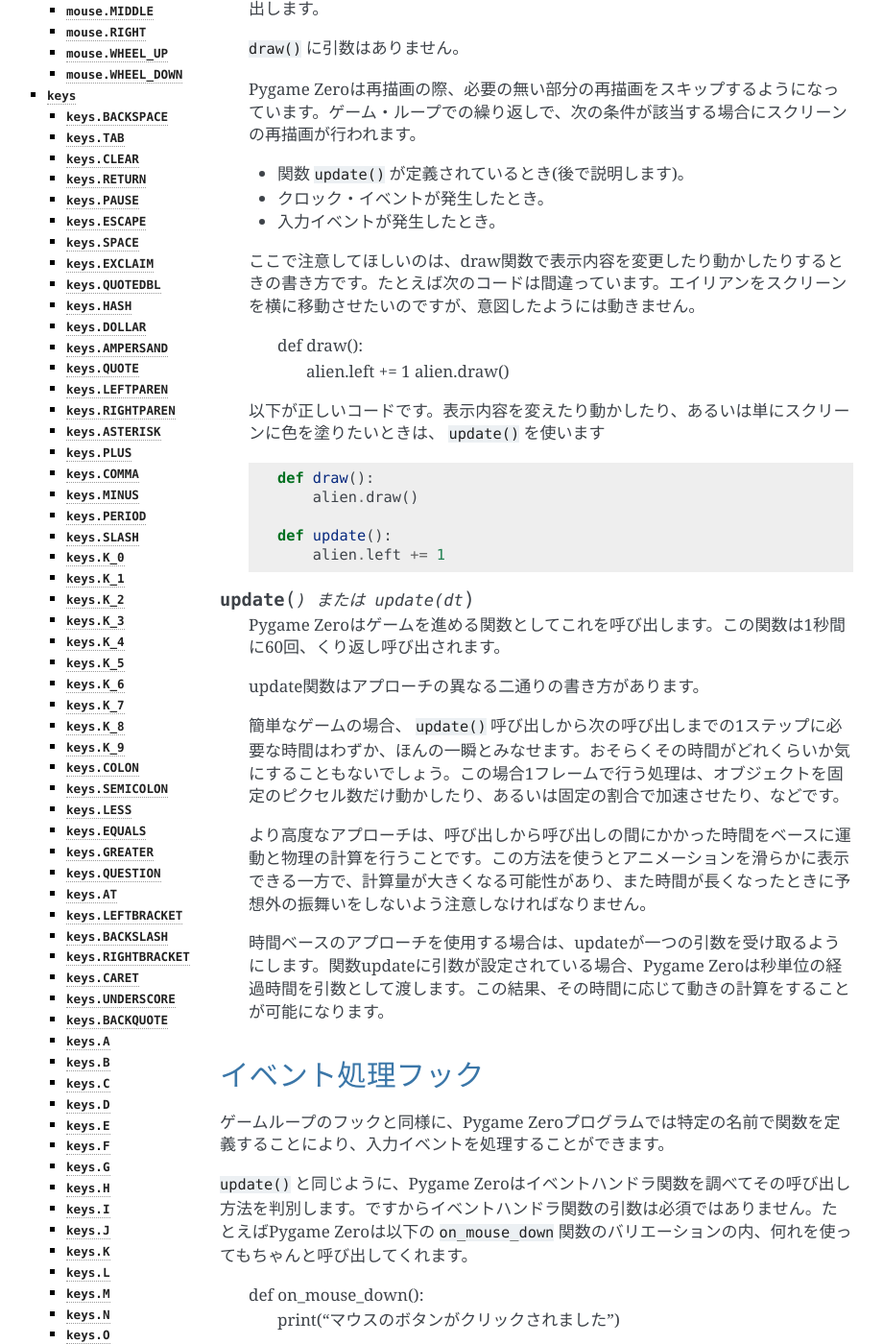
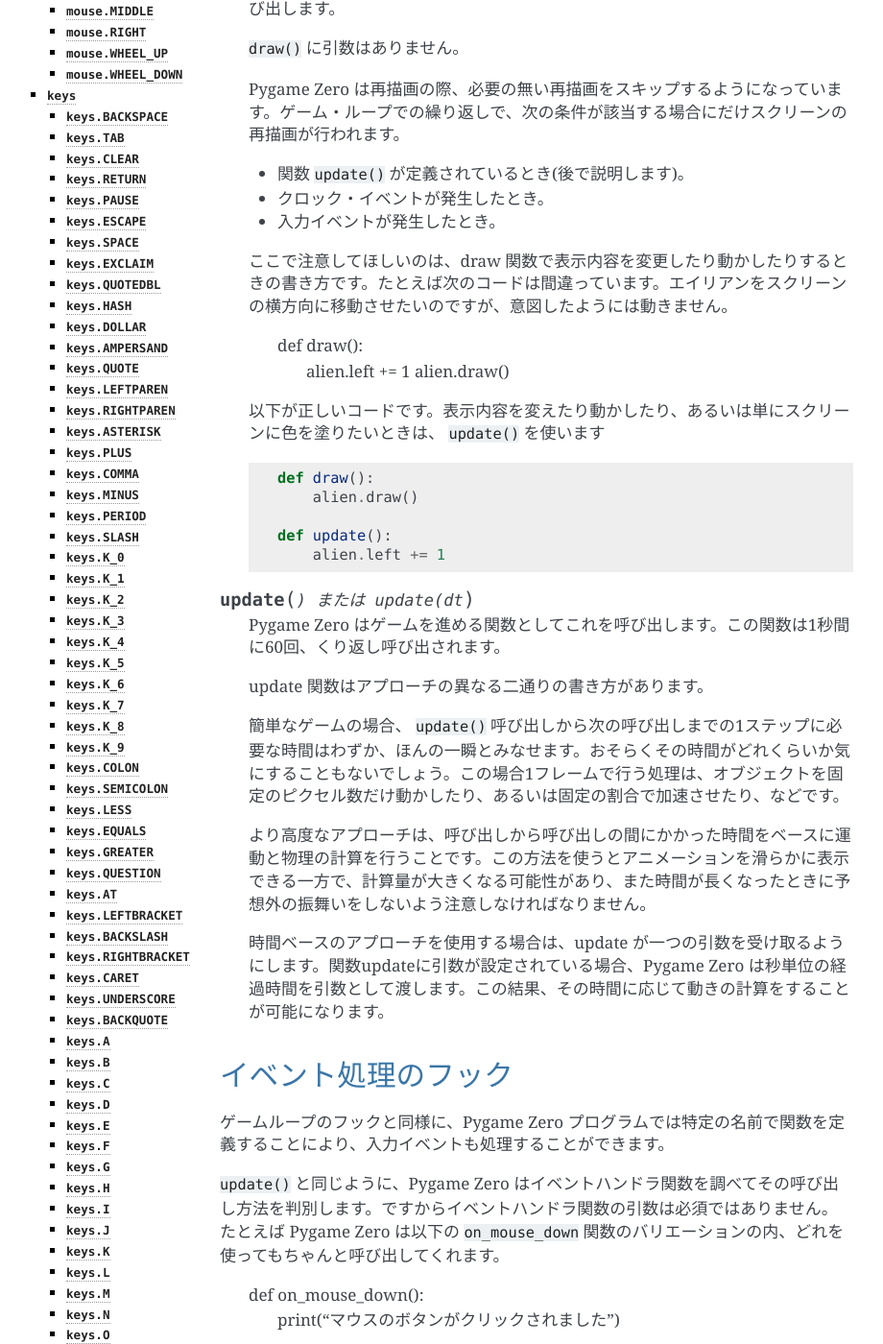
Before and after one commit to yasusii/pgzero-japanese, a Sphinx documentation site: the page built from doc/hooks.rst, in a window 1280 px wide and 1400 px high, scrolled down 540 px. Shown: the whole window at 96% size, without its empty margins (191-1111 px from the left). Built offline with Sphinx 7.4.7, drawn with Linux system fonts in a browser that asks for light colours; pages that are not in the unit, such as notebooks, are missing from menus; some of the changed text lies outside the part shown.

Commit message:
Some tweaks to documentation

```diff
--- a/doc/builtins.rst
+++ b/doc/builtins.rst
@@ -261,8 +261,7 @@
 
 組込みオブジェクト ``music`` は  ``music/`` ディレクトリに置かれた音楽を再生するための手段を提供します。(``images/`` や ``sounds/`` が存在する場合も並行で利用可能です)
 
-Music を使った場合、音楽データは少しずつロードされるため、 ``sounds`` で長い音楽を
-再生したときに発生する問題を回避できます。
+Music を使った場合、音楽データは少しずつロードされるため、 ``sounds`` で長い音楽を再生したときに発生する問題を回避できます。
 
 もうひとつ、サウンドシステムと異なる点は、一度にひとつのトラックしか再生できないことです。もし何か再生中に別のトラックを再生すると、前に再生していたトラックは自動的に停止します。
 
--- a/doc/hooks.rst
+++ b/doc/hooks.rst
@@ -13,21 +13,21 @@
         update()
         draw()
 
-入力処理は複雑ですが、Pygame Zeroを使うと ``update()`` と ``draw()`` という関数を定義するだけでゲームが書けます。
+入力処理は複雑ですが、Pygame Zero を使うと ``update()`` と ``draw()`` という関数を定義するだけでゲームが書けます。
 
 .. function:: draw()
 
-    ゲームのスクリーンを再描画する必要があるとき、Pygame Zeroはこの関数を呼び出します。
+    ゲームのスクリーンを再描画する必要があるとき、Pygame Zero はこの関数を呼び出します。
 
     ``draw()`` に引数はありません。
 
-    Pygame Zeroは再描画の際、必要の無い部分の再描画をスキップするようになっています。ゲーム・ループでの繰り返しで、次の条件が該当する場合にスクリーンの再描画が行われます。
+    Pygame Zero は再描画の際、必要の無い再描画をスキップするようになっています。ゲーム・ループでの繰り返しで、次の条件が該当する場合にだけスクリーンの再描画が行われます。
 
     * 関数 ``update()`` が定義されているとき(後で説明します)。
     * クロック・イベントが発生したとき。
     * 入力イベントが発生したとき。
 
-    ここで注意してほしいのは、draw関数で表示内容を変更したり動かしたりするときの書き方です。たとえば次のコードは間違っています。エイリアンをスクリーンを横に移動させたいのですが、意図したようには動きません。
+    ここで注意してほしいのは、draw 関数で表示内容を変更したり動かしたりするときの書き方です。たとえば次のコードは間違っています。エイリアンをスクリーンの横方向に移動させたいのですが、意図したようには動きません。
 
         def draw():
             alien.left += 1
@@ -43,23 +43,23 @@
 
 .. function:: update() または update(dt)
 
-    Pygame Zeroはゲームを進める関数としてこれを呼び出します。この関数は1秒間に60回、くり返し呼び出されます。
+    Pygame Zero はゲームを進める関数としてこれを呼び出します。この関数は1秒間に60回、くり返し呼び出されます。
 
-    update関数はアプローチの異なる二通りの書き方があります。
+    update 関数はアプローチの異なる二通りの書き方があります。
 
     簡単なゲームの場合、 ``update()`` 呼び出しから次の呼び出しまでの1ステップに必要な時間はわずか、ほんの一瞬とみなせます。おそらくその時間がどれくらいか気にすることもないでしょう。この場合1フレームで行う処理は、オブジェクトを固定のピクセル数だけ動かしたり、あるいは固定の割合で加速させたり、などです。
 
     より高度なアプローチは、呼び出しから呼び出しの間にかかった時間をベースに運動と物理の計算を行うことです。この方法を使うとアニメーションを滑らかに表示できる一方で、計算量が大きくなる可能性があり、また時間が長くなったときに予想外の振舞いをしないよう注意しなければなりません。
 
-    時間ベースのアプローチを使用する場合は、updateが一つの引数を受け取るようにします。関数updateに引数が設定されている場合、Pygame Zeroは秒単位の経過時間を引数として渡します。この結果、その時間に応じて動きの計算をすることが可能になります。
+    時間ベースのアプローチを使用する場合は、update が一つの引数を受け取るようにします。関数updateに引数が設定されている場合、Pygame Zero は秒単位の経過時間を引数として渡します。この結果、その時間に応じて動きの計算をすることが可能になります。
 
 
-イベント処理フック
-------------------
+イベント処理のフック
+--------------------
 
-ゲームループのフックと同様に、Pygame Zeroプログラムでは特定の名前で関数を定義することにより、入力イベントを処理することができます。
+ゲームループのフックと同様に、Pygame Zero プログラムでは特定の名前で関数を定義することにより、入力イベントも処理することができます。
 
-``update()`` と同じように、Pygame Zeroはイベントハンドラ関数を調べてその呼び出し方法を判別します。ですからイベントハンドラ関数の引数は必須ではありません。たとえばPygame Zeroは以下の ``on_mouse_down`` 関数のバリエーションの内、何れを使ってもちゃんと呼び出してくれます。
+``update()`` と同じように、Pygame Zero はイベントハンドラ関数を調べてその呼び出し方法を判別します。ですからイベントハンドラ関数の引数は必須ではありません。たとえば Pygame Zero は以下の ``on_mouse_down`` 関数のバリエーションの内、どれを使ってもちゃんと呼び出してくれます。
 
     def on_mouse_down():
         print("マウスのボタンがクリックされました")
@@ -73,7 +73,7 @@
     def on_mouse_down(pos, button):
         print("マウスの", button, "ボタンが", pos, "の位置でクリックされました")
 
-判別は引数の名前によって行なわれます。ですから引数を使う場合、名前は正確に入力する必要があります。各イベント・フックで使用できる引数の内訳を以下に記載します。
+判別は引数の名前によって行なわれます。ですから引数を使う場合、名前は正確に入力する必要があります。それぞれのイベント・フックで使用できる引数の内訳を以下に記載します。
 
 .. function:: on_mouse_down([pos], [button])
 
@@ -132,9 +132,9 @@
 マウスのボタンとキー
 ''''''''''''''''''''
 
-組込みのオブジェクト ``mouse`` と ``keys`` は上記のイベントでどのボタンやキーが押されたのかを示すために使われます。
+組込みのオブジェクト ``mouse`` と ``keys`` は前述のイベントでどのボタンやキーが押されたのかを示すために使われます。
 
-マウスのスクロールホイールのイベントは次に記載しているボタン定数 ``WHEEL_UP`` または ``WHEEL_DOWN`` のボタン押下として扱われます。
+マウスのスクロールホイールのイベントは次に記載したボタンの定数 ``WHEEL_UP`` または ``WHEEL_DOWN`` のボタン操作として扱われます。
 
 .. class:: mouse
 
--- a/doc/index.rst
+++ b/doc/index.rst
@@ -6,9 +6,9 @@
 Pygame Zero へようこそ
 ======================
 
-Pygame Zero を使えばお決まりの手続きをいちいち書かなくても、ゲームを作成できます。
+Pygame Zero を使うと決まりきった手続きをいちいち書かかずにゲームを作成できます。
 
-教育の場での利用を意図しており、指導者は Pygame の API やイベントループの説明をしなくても、基本的なプログラミングを教えられるようになっています。
+Pygame Zero は教育の場での利用を意図しており、指導者は Pygame の API やイベントループの説明をしなくても、基本的なプログラミングを教えることが可能になります。
 
 学習コース
 ----------
```
Also changed, not shown: other parts of doc/hooks.rst (+3 -3 lines), doc/from-scratch.rst (+21 -22 lines), doc/introduction.rst (+6 -9 lines).
